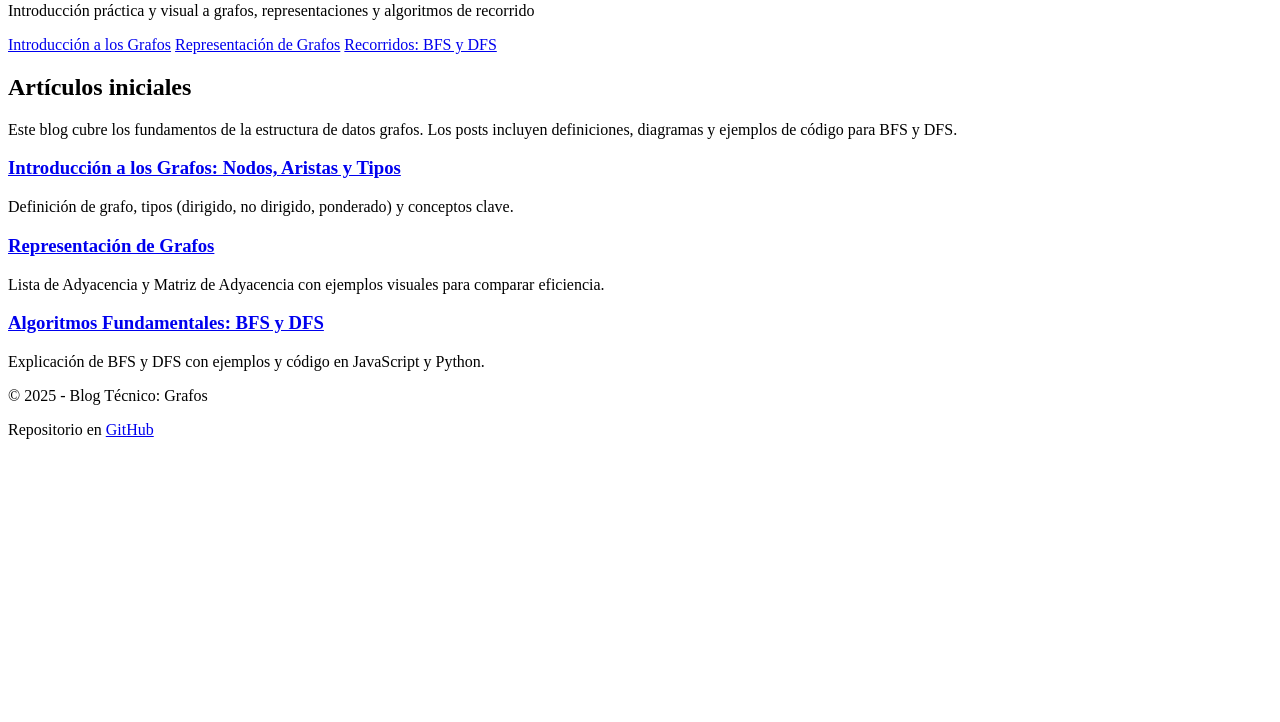
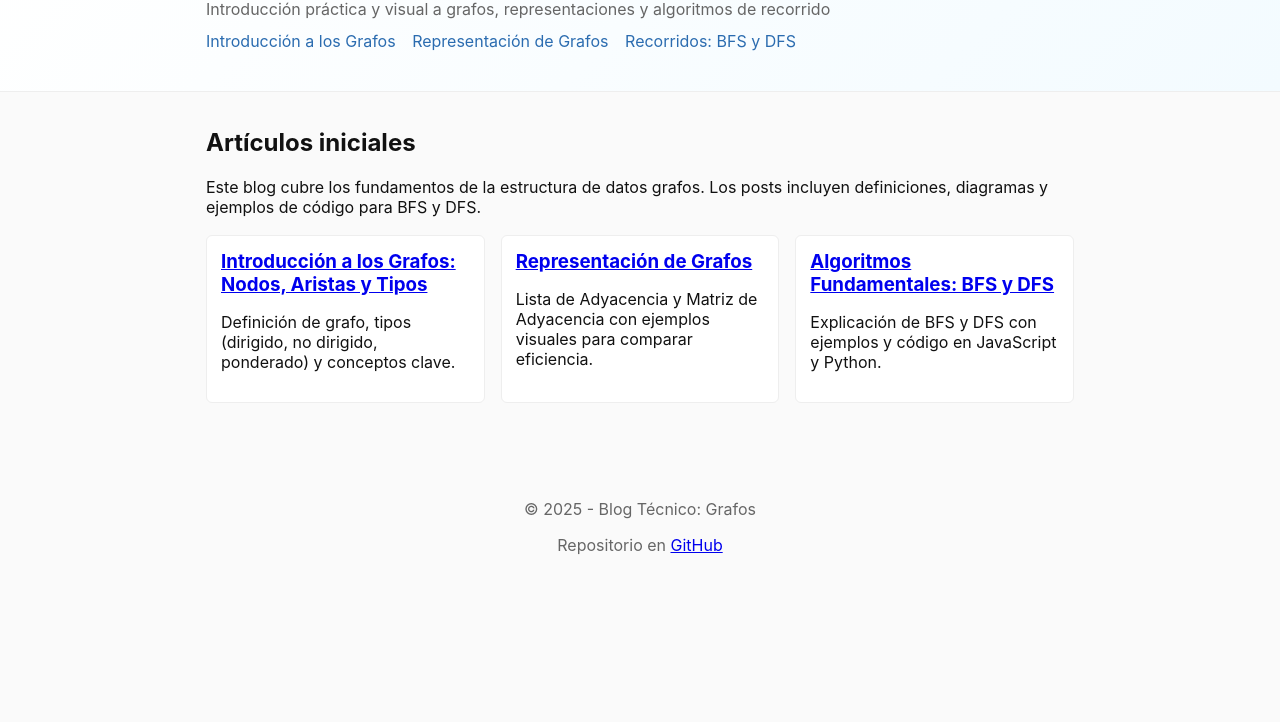
Before and after one commit to jjasuareznn/Proyecto-copilot, a plain HTML site: page site/index.html in a window 1280 px wide. Shown: the part 78-800 px from the top of the page. Drawn offline with Linux system fonts and the light colour scheme; the site is published under a folder, as on GitHub Pages, so addresses that start at the root find nothing.

Commit message:
Fix resource paths to relative links for local and GitHub Pages serving

```diff
--- a/site/index.html
+++ b/site/index.html
@@ -4,7 +4,7 @@
   <meta charset="utf-8" />
   <meta name="viewport" content="width=device-width, initial-scale=1" />
   <title>Blog Técnico: Grafos</title>
-  <link rel="stylesheet" href="/site/styles/style.css" />
+  <link rel="stylesheet" href="styles/style.css" />
 </head>
 <body>
   <header class="site-header">
@@ -12,9 +12,9 @@
       <h1>Blog Técnico: Estructura de Datos - Grafos</h1>
       <p class="subtitle">Introducción práctica y visual a grafos, representaciones y algoritmos de recorrido</p>
       <nav class="site-nav">
-        <a href="/site/posts/post1-introduccion.html">Introducción a los Grafos</a>
-        <a href="/site/posts/post2-representacion.html">Representación de Grafos</a>
-        <a href="/site/posts/post3-recorridos.html">Recorridos: BFS y DFS</a>
+        <a href="posts/post1-introduccion.html">Introducción a los Grafos</a>
+        <a href="posts/post2-representacion.html">Representación de Grafos</a>
+        <a href="posts/post3-recorridos.html">Recorridos: BFS y DFS</a>
       </nav>
     </div>
   </header>
@@ -25,15 +25,15 @@
     </section>
     <section class="posts-grid">
       <article class="post-card">
-        <h3><a href="/site/posts/post1-introduccion.html">Introducción a los Grafos: Nodos, Aristas y Tipos</a></h3>
+        <h3><a href="posts/post1-introduccion.html">Introducción a los Grafos: Nodos, Aristas y Tipos</a></h3>
         <p>Definición de grafo, tipos (dirigido, no dirigido, ponderado) y conceptos clave.</p>
       </article>
       <article class="post-card">
-        <h3><a href="/site/posts/post2-representacion.html">Representación de Grafos</a></h3>
+        <h3><a href="posts/post2-representacion.html">Representación de Grafos</a></h3>
         <p>Lista de Adyacencia y Matriz de Adyacencia con ejemplos visuales para comparar eficiencia.</p>
       </article>
       <article class="post-card">
-        <h3><a href="/site/posts/post3-recorridos.html">Algoritmos Fundamentales: BFS y DFS</a></h3>
+        <h3><a href="posts/post3-recorridos.html">Algoritmos Fundamentales: BFS y DFS</a></h3>
         <p>Explicación de BFS y DFS con ejemplos y código en JavaScript y Python.</p>
       </article>
     </section>
@@ -44,6 +44,6 @@
       <p>Repositorio en <a href="https://github.com/jjasuareznn/Proyecto-copilot">GitHub</a></p>
     </div>
   </footer>
-  <script src="/site/script.js"></script>
+  <script src="script.js"></script>
 </body>
 </html>
```
Also changed, not shown: site/posts/post1-introduccion.html (+4 -4 lines), site/posts/post2-representacion.html (+4 -4 lines), site/posts/post3-recorridos.html (+4 -4 lines).
